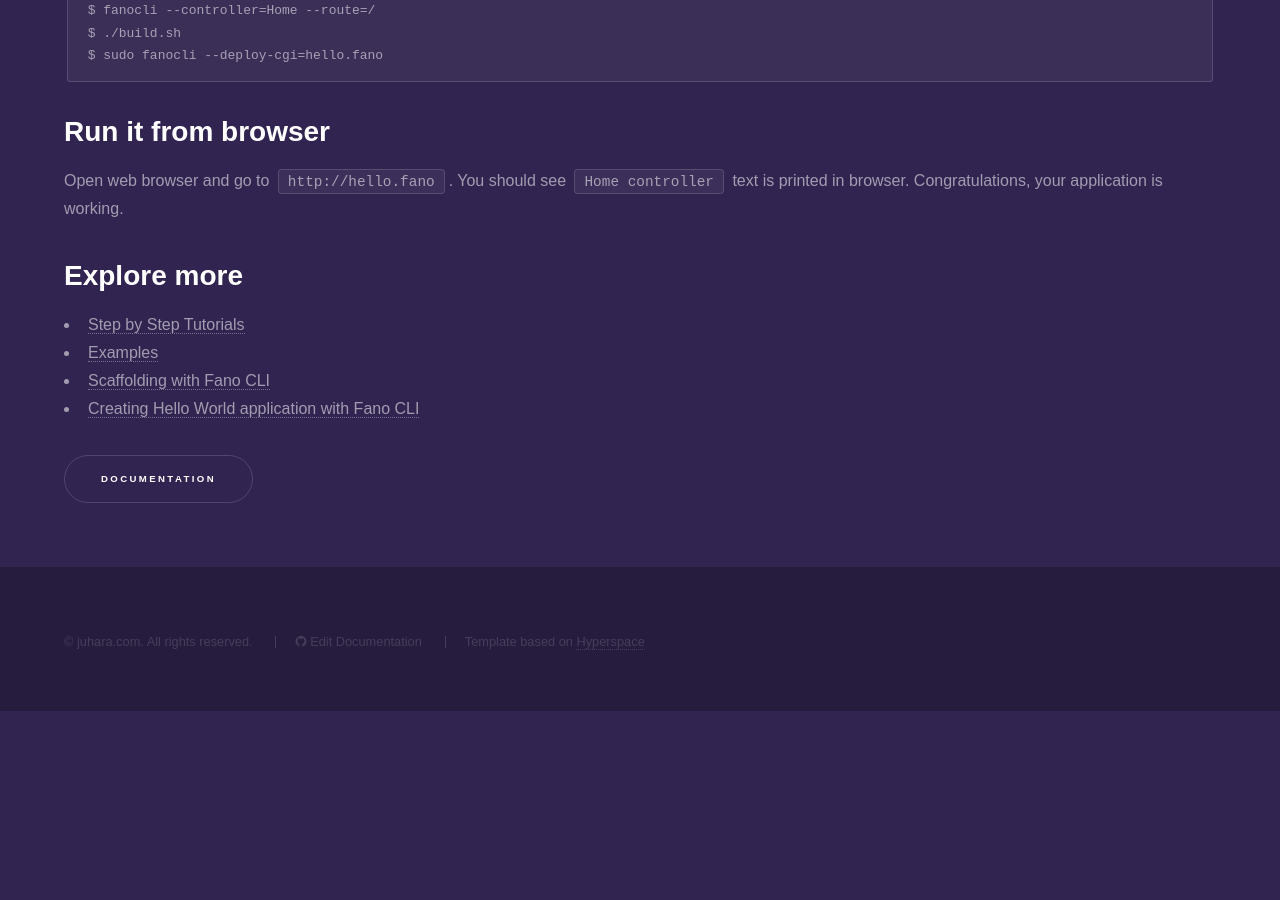
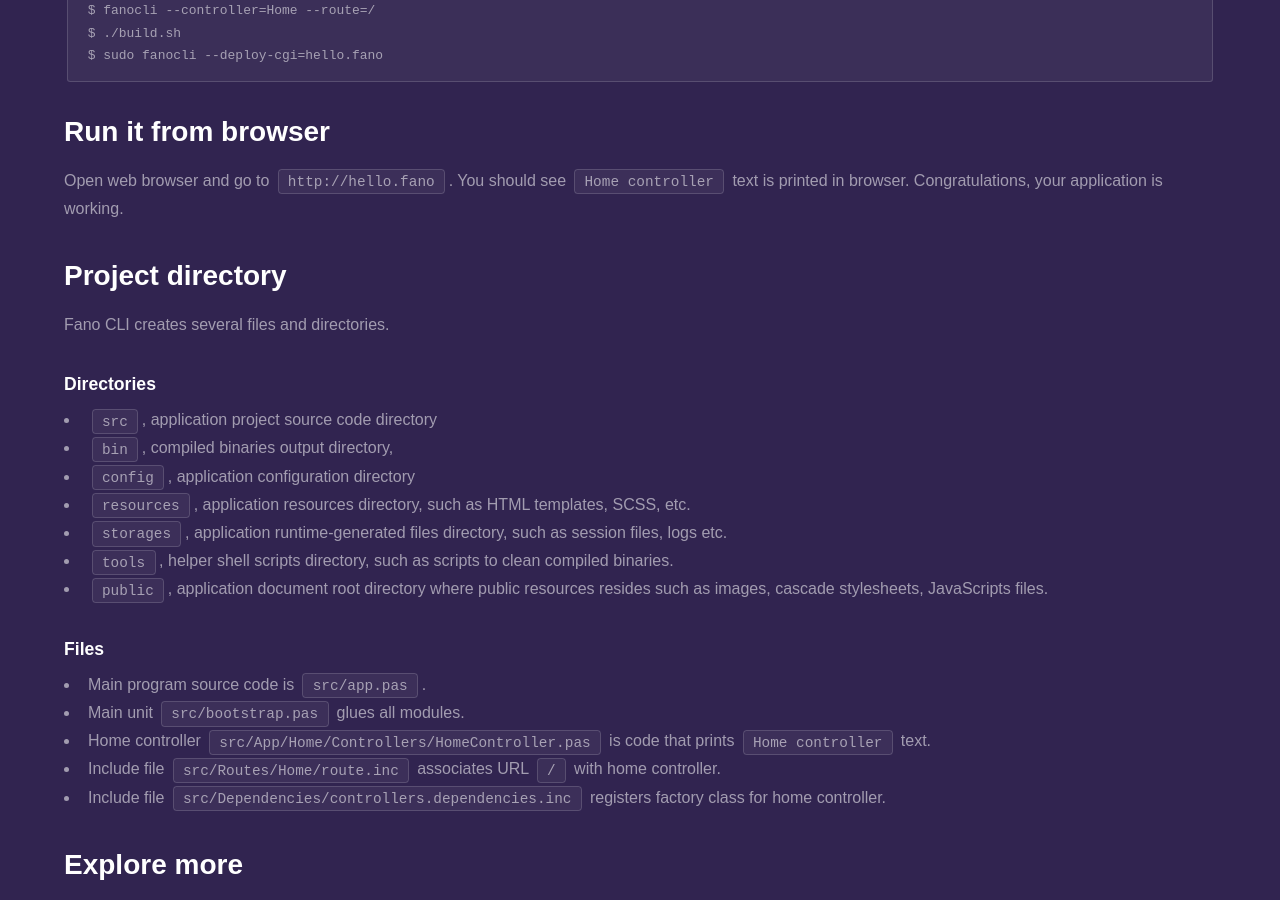
Before and after one commit to fanoframework/fanoframework.github.io, a Jekyll site: the page built from getting-started/index.md, in a window 1280 px wide and 900 px high, scrolled down 929 px. Built offline with Jekyll 4.4.1, drawn with Linux system fonts in a browser that asks for light colours; our own code applies the rules of GitHub Pages for plain Markdown files; before the commit the page ends 1640 px from its top, so only the background shows below that.

Commit message:
improve getting started document by explaining project directory

```diff
--- a/getting-started/index.md
+++ b/getting-started/index.md
@@ -37,6 +37,26 @@
 
 Open web browser and go to `http://hello.fano`. You should see `Home controller` text is printed in browser. Congratulations, your application is working.
 
+## Project directory
+Fano CLI creates several files and directories.
+
+### Directories
+- `src`, application project source code directory
+- `bin`, compiled binaries output directory,
+- `config`, application configuration directory
+- `resources`, application resources directory, such as HTML templates, SCSS, etc.
+- `storages`, application runtime-generated files directory, such as session files, logs etc.
+- `tools`, helper shell scripts directory, such as scripts to clean compiled binaries.
+- `public`, application document root directory where public resources resides such as images, cascade stylesheets, JavaScripts files.
+
+### Files
+
+- Main program source code is `src/app.pas`.
+- Main unit `src/bootstrap.pas` glues all modules.
+- Home controller `src/App/Home/Controllers/HomeController.pas` is code that prints `Home controller` text.
+- Include file `src/Routes/Home/route.inc` associates URL `/` with home controller.
+- Include file `src/Dependencies/controllers.dependencies.inc` registers factory class for home controller.
+
 ## Explore more
 
 - [Step by Step Tutorials](/tutorials)
```
